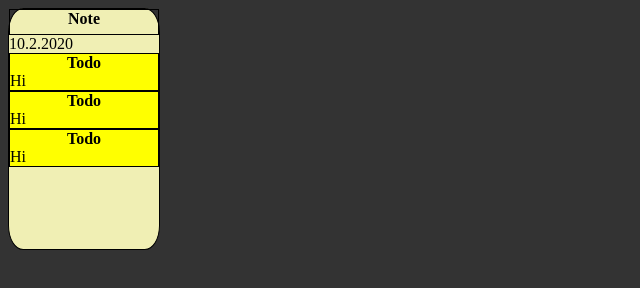
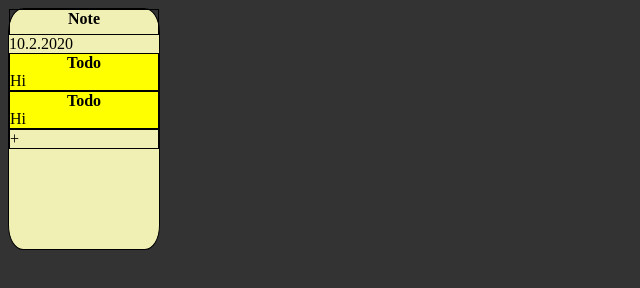
Before and after one commit to Concat17/TODOS, a website with bundled scripts: page index.html in a window 1280 px wide. Shown: the whole page, without its empty margins (0-640 px from the left). Built offline with nearby package versions, Linux system fonts and the light colour scheme.

Commit message:
Add addTodo button (with bugs)

```diff
--- a/src/Controller/Controller.ts
+++ b/src/Controller/Controller.ts
@@ -25,12 +25,17 @@ export default class TodoController {
     const editableTodoId = this.view.GetEditableId();
     const target = e.currentTarget as HTMLElement;
     const editableNoteId = parseInt(target.parentElement.parentElement.id, 10);
-
     const editableNoteData = this.model.getNoteData(editableNoteId);
     const name = this.view.GetEditableText("editable_name");
     const content = this.view.GetEditableText("editable_content");
+    if (editableTodoId === "") {
+      editableNoteData.addTodo();
 
-    editableNoteData.editTodo(editableTodoId, name, content);
+      editableNoteData.editTodo(editableNoteData.lastTodoId - 1, name, content);
+    } else {
+      editableNoteData.editTodo(parseInt(editableTodoId, 10), name, content);
+    }
+
     this.showTodo(editableNoteData);
   };
 
--- a/src/Model/TodoModel.ts
+++ b/src/Model/TodoModel.ts
@@ -13,7 +13,6 @@ export default class TodoModel {
 
   addNote(): void {
     const note = new Note(this.lastNoteId);
-    note.addTodo();
     note.addTodo();
     note.addTodo();
     this.notes.push(note);
--- a/src/View/View.ts
+++ b/src/View/View.ts
@@ -17,39 +17,33 @@ export default class TodoView {
   }
 
   render(noteData: Note): void {
-    // TODO: Generation todos via css grid
-    // this.element.innerHTML = `<div id="click_button" class="note" data-index="1">
-    //   <div class="note_name">${noteData.name}</div>
-    //   <div class="note_todos">${this.generateTodos(noteData)}<div>
-    //   </div>`;
-
-    // const clickButton: HTMLElement = this.element.querySelector(
-    //   "#click_button"
-    // );
-    // clickButton.addEventListener("click", this.onClickGetTodo);
-    // clickButton.addEventListener("mousedown", this.onMouseDown);
-
     const note = this.placeNote(noteData);
     this.element.append(note);
   }
 
-  createElementSetClass = (tagName: string, className: string): HTMLElement => {
+  createElementAndSetClass = (
+    tagName: string,
+    className: string
+  ): HTMLElement => {
     const element = document.createElement(tagName);
     element.className = className;
     return element;
   };
 
   placeNote = (noteData: Note): HTMLElement => {
-    const note = this.createElementSetClass("div", "note");
+    const note = this.createElementAndSetClass("div", "note");
     note.id = noteData.id.toString();
 
-    const noteName = this.createElementSetClass("div", "note_name");
+    const noteName = this.createElementAndSetClass("div", "note_name");
     noteName.innerText = noteData.name;
 
-    const noteDate = this.createElementSetClass("div", "note_date");
+    const noteDate = this.createElementAndSetClass("div", "note_date");
     noteDate.innerText = noteData.creationDate;
 
     const noteTodos = this.placeTodos(noteData);
+
+    const addTodo = this.PlaceAddTodoButton();
+    noteTodos.append(addTodo);
 
     note.append(noteName);
     note.append(noteDate);
@@ -60,13 +54,13 @@ export default class TodoView {
   };
 
   placeTodos(noteData: Note): HTMLElement {
-    const noteTodos = this.createElementSetClass("div", "note_todos");
+    const noteTodos = this.createElementAndSetClass("div", "note_todos");
     noteData.todos.forEach(todo => noteTodos.append(this.todoToHtml(todo)));
     return noteTodos;
   }
 
   todoToHtml = (todoData: Todo): HTMLElement => {
-    const todo = this.createElementSetClass("div", "todo");
+    const todo = this.createElementAndSetClass("div", "todo");
     todo.id = todoData.id.toString();
 
     if (todoData.priority === Priority.Low) {
@@ -77,10 +71,10 @@ export default class TodoView {
       todo.style.backgroundColor = "red";
     }
 
-    const todoName = this.createElementSetClass("div", "todo_name");
+    const todoName = this.createElementAndSetClass("div", "todo_name");
     todoName.innerText = todoData.name;
 
-    const todoContent = this.createElementSetClass("p", "todo_content");
+    const todoContent = this.createElementAndSetClass("p", "todo_content");
     todoContent.innerHTML = todoData.content;
 
     todo.append(todoName);
@@ -96,19 +90,19 @@ export default class TodoView {
 
     const todo = e.target as HTMLElement;
 
-    const editableName = this.createElementSetClass(
+    const editableName = this.createElementAndSetClass(
       "input",
       "editable_name"
     ) as HTMLInputElement;
     editableName.value = todo.parentElement.firstChild.textContent;
 
-    const editableContent = this.createElementSetClass(
+    const editableContent = this.createElementAndSetClass(
       "input",
       "editable_content"
     ) as HTMLInputElement;
     editableContent.value = todo.parentElement.lastChild.textContent;
 
-    const saveButton = this.createElementSetClass("button", "button_save");
+    const saveButton = this.createElementAndSetClass("button", "button_save");
     saveButton.innerText = "Save";
     saveButton.addEventListener("click", this.onClickSaveButton);
 
@@ -120,7 +114,7 @@ export default class TodoView {
     todo.parentElement.remove();
   };
 
-  GetEditableId(): number {
+  GetEditableId(): string {
     return this.editable.id;
   }
 
@@ -143,6 +137,28 @@ export default class TodoView {
     editableName[0].remove();
     editableContent[0].remove();
   };
+
+  PlaceAddTodoButton = (): HTMLElement => {
+    const addTodo = this.createElementAndSetClass("div", "todo");
+
+    const todoContent = this.createElementAndSetClass("p", "todo_content");
+    todoContent.innerHTML = "+";
+
+    addTodo.append(todoContent);
+    addTodo.addEventListener("click", this.MakeEditable);
+    return addTodo;
+  };
+
+  // TODO: Set text to new todo and fix bug then click another todo without saving
+  ExpandAddButton = (e: MouseEvent): void => {
+    const button = e.currentTarget as HTMLElement;
+    const todoName = this.createElementAndSetClass("div", "todo_name");
+    todoName.innerText = "New todo";
+    button.prepend(todoName);
+    this.MakeEditable(e);
+  };
+
+  SqueezeAddButton = (): void => {};
 
   MoveNote = (e: MouseEvent): void => {
     const note = document.elementFromPoint(e.clientX, e.clientY) as HTMLElement;
--- a/style.css
+++ b/style.css
@@ -23,9 +23,10 @@ body{
 
 .note_todos{
   display: grid;
+  margin-bottom: 10px;
 }
 
-.todo{
+.todo, .add_todo{
   display: grid;
   border: solid 1px;
 }
```
